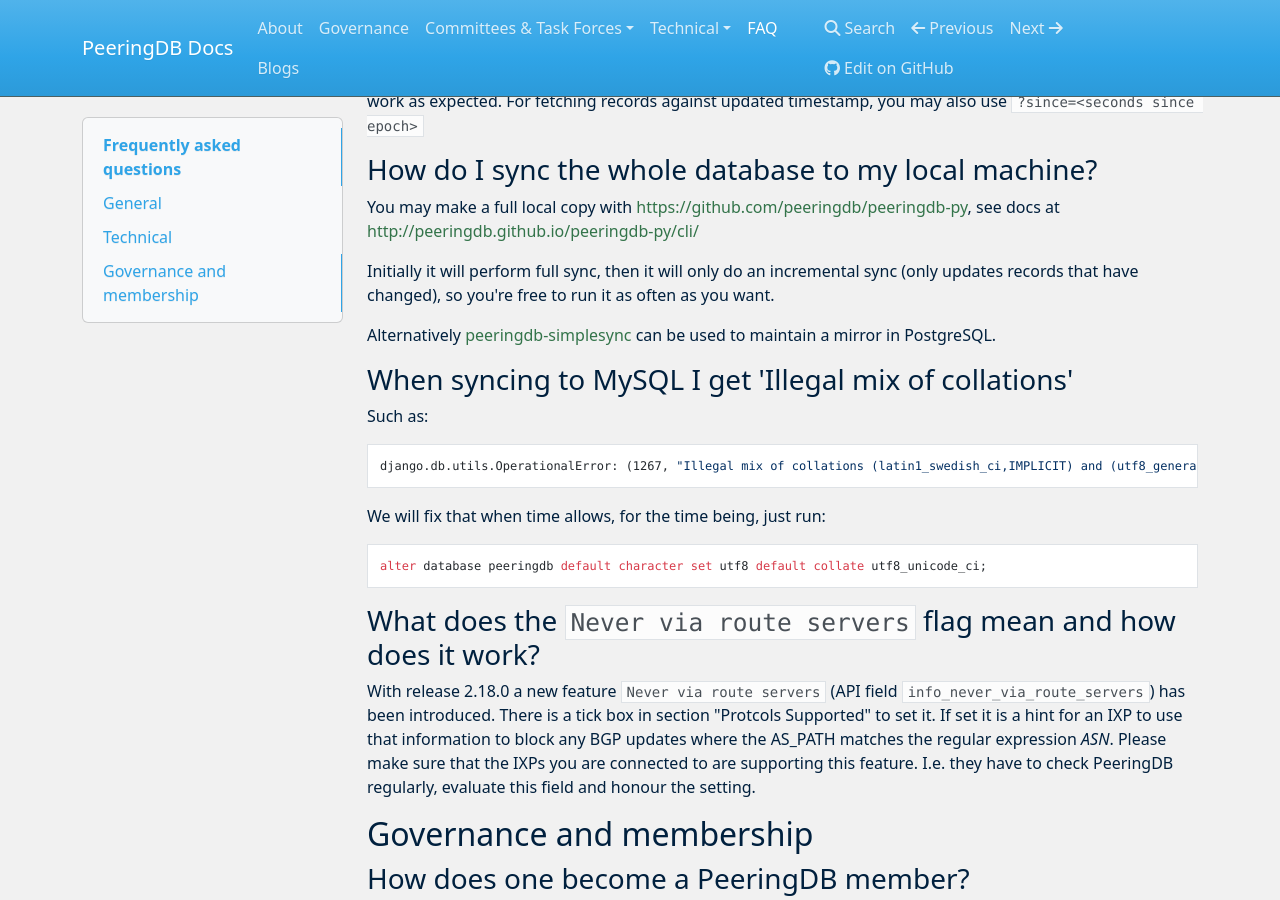
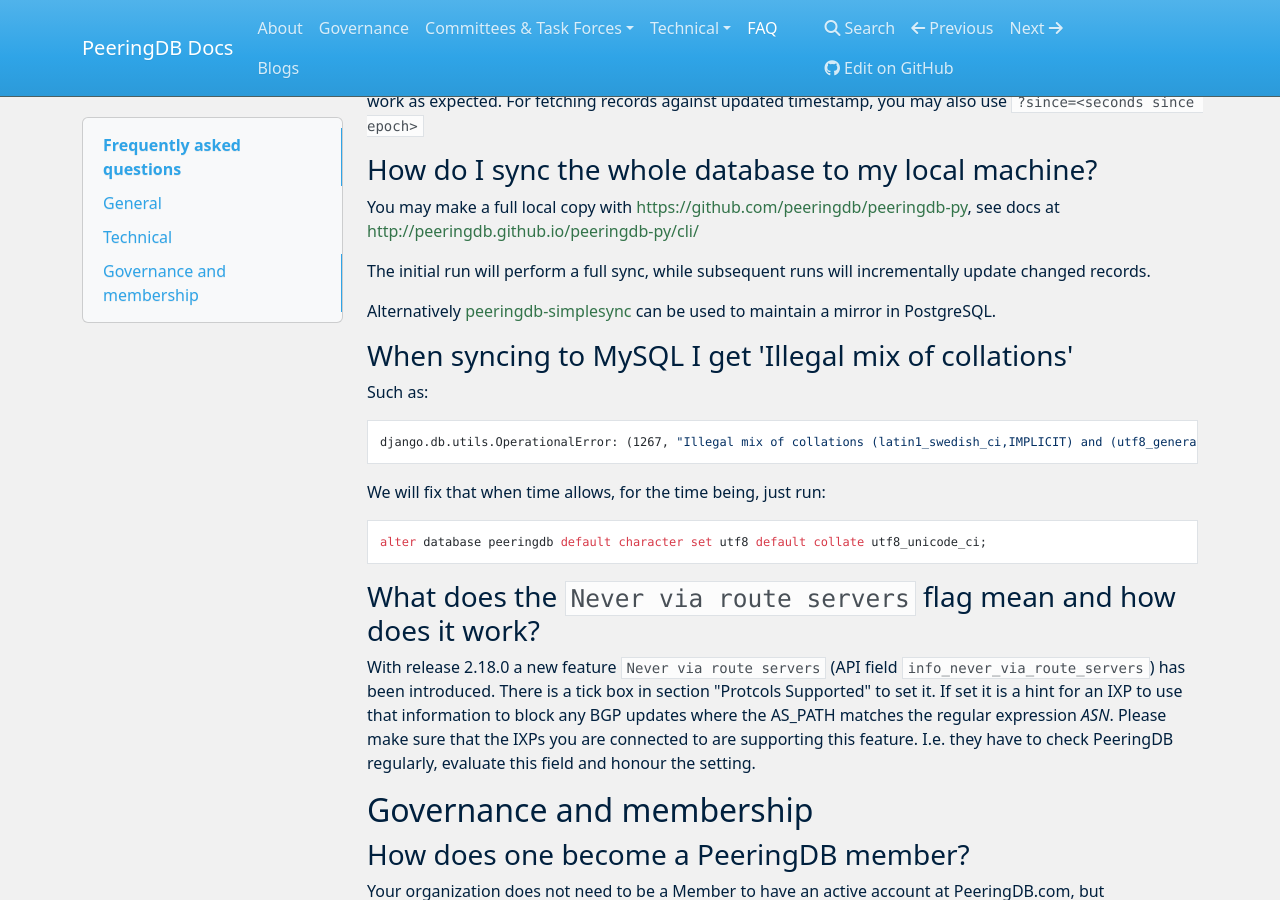
Before and after one commit to peeringdb/docs, an MkDocs documentation site: the page built from docs/faq.md, in a window 1280 px wide and 900 px high, scrolled down 1820 px. Built offline with MkDocs 1.6.1, drawn with Linux system fonts in a browser that asks for light colours; nearby versions of some CDN libraries.

Commit message:
FAQ: peeringdb-py doc update.

```diff
--- a/docs/faq.md
+++ b/docs/faq.md
@@ -67,7 +67,7 @@
 ### How do I sync the whole database to my local machine?
 You may make a full local copy with <https://github.com/peeringdb/peeringdb-py>, see docs at <http://peeringdb.github.io/peeringdb-py/cli/>
 
-Initially it will perform full sync, then it will only do an incremental sync (only updates records that have changed), so you're free to run it as often as you want.
+The initial run will perform a full sync, while subsequent runs will incrementally update changed records.
 
 Alternatively [peeringdb-simplesync](https://git.2e8.dk/peeringdb-simplesync/about/) can be used to maintain a mirror in PostgreSQL.
 
```
